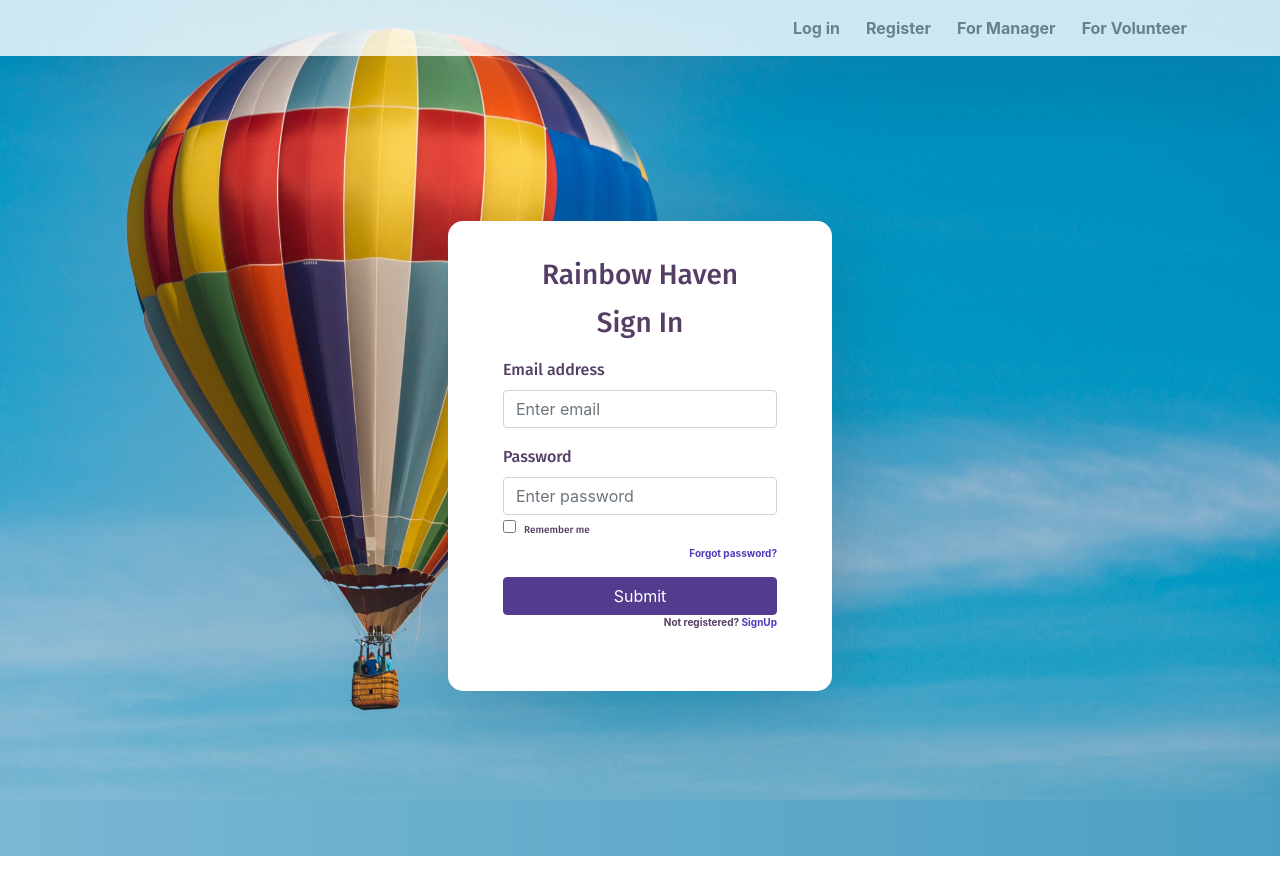
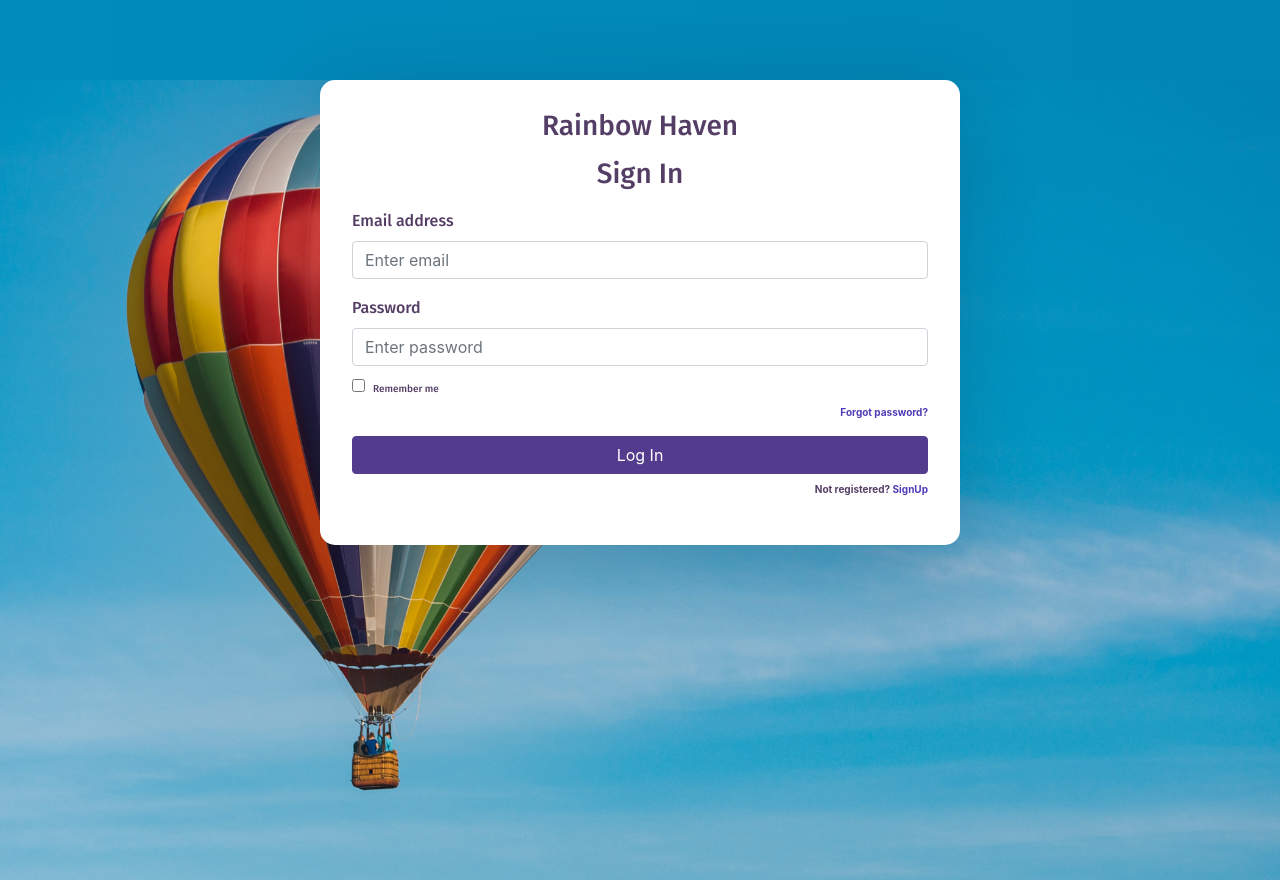
Before and after one commit to techReturnersMarchCohort2020/rainbowhaven-react-frontend, a React (Create React App) app: page / in a window 1280 px wide. Before the commit the page ends 856 px from the top, so only its background shows below. Built offline with nearby package versions, Linux system fonts and the light colour scheme; what react-google-maps would draw is missing.

Commit message:
login/signup styling

```diff
--- a/src/App.css
+++ b/src/App.css
@@ -39,10 +39,8 @@
 ul.nav > li {
   display: inline-block;
   padding-left: 10px;
-
 }
 
 .nav {
   display: inline-block;
-
 }
--- a/src/App.js
+++ b/src/App.js
@@ -13,10 +13,10 @@ function App() {
   return (
     <Router>
       <div className="App">
-        <nav className="navbar navbar-expand-lg navbar-light">
-          <div className="container">
-            {/* <div className="collapse navbar-collapse" id="navbarTogglerDemo02"> */}
-            <ul className="nav navbar-nav ml-auto">
+        {/* <nav className="navbar navbar-expand-lg navbar-light">
+          <div className="container"> */}
+        {/* <div className="collapse navbar-collapse" id="navbarTogglerDemo02"> */}
+        {/* <ul className="nav navbar-nav ml-auto">
               <li className="nav-item">
                 <Link className="nav-link" to={"/sign-in"}>
                   Log in
@@ -42,10 +42,10 @@ function App() {
                   pickUpVolunteer
                 </Link>
               </li> */}
-            </ul>
-            {/* </div> */}
-          </div>
-        </nav>
+        {/* </ul> */}
+        {/* </div> */}
+        {/* </div>
+        </nav> */}
 
         <div className="auth-wrapper">
           <div className="auth-inner">
--- a/src/Components/ManagerHome/Home.css
+++ b/src/Components/ManagerHome/Home.css
@@ -73,17 +73,3 @@ body {
 h4 {
   font-size: 14px;
 }
-
-/* On screens that are 992px or less, set the background color to blue */
-@media screen and (max-width: 992px) {
-  h4 {
-    font-size: 16px;
-  }
-}
-
-/* On screens that are 600px or less, set the background color to olive */
-@media screen and (max-width: 600px) {
-  h4 {
-    font-size: 18px;
-  }
-}
--- a/src/Components/login.js
+++ b/src/Components/login.js
@@ -1,7 +1,5 @@
 import React, { useState } from "react";
 import "./login.css";
-import { Button } from "react-bootstrap";
-import { BrowserRouter as Router, Switch, Route, Link } from "react-router-dom";
 import { useHistory } from "react-router-dom";
 
 // export default class Login extends Component {
@@ -67,7 +65,7 @@ function Login(props) {
           onChange={handlePasswordChange}
         />
         <input type="checkbox"></input>
-        <label className="remember ml-2"> Remember me</label>
+        <label className="remember mt-3 ml-2"> Remember me</label>
         <p className="text-right">
           <a href="/sign-up">Forgot password?</a>
         </p>
@@ -77,12 +75,12 @@ function Login(props) {
       </div>
       <button
         type="submit"
-        className="btn btn-primary btn-block btn-login"
+        className="btn btn-block btn-login"
         onClick={handleSubmitClick}
       >
-        Submit
+        Log In
       </button>
-      <p className=" text-right">
+      <p className="text-right mt-2">
         Not registered? <a href="/sign-up">SignUp</a>
       </p>
     </form>
--- a/src/Components/signup.css
+++ b/src/Components/signup.css
@@ -1,7 +1,7 @@
 .btn-login {
-    color: #ffffff;
-    background-color: #533C8E;
-    border-color: #533C8E;
+  color: #ffffff !important;
+  background-color: #533c8e;
+  border-color: #533c8e;
 }
 
 .btn-login:hover,
@@ -10,8 +10,8 @@
 .btn-login.active,
 .open .dropdown-toggle.btn-login {
   color: #ffffff;
-    background-color: #533C8E;
-    border-color: #533C8E;
+  background-color: #533c8e;
+  border-color: #533c8e;
 }
 
 .btn-login:active,
@@ -35,17 +35,18 @@
 .btn-login.disabled.active,
 .btn-login[disabled].active,
 fieldset[disabled] .btn-login.active {
-    background-color: #533C8E;
-    border-color: #533C8E;
+  background-color: #533c8e;
+  border-color: #533c8e;
 }
 
 .btn-login .badge {
-    color: #533C8E;
+  color: #533c8e;
   background-color: #ffffff;
 }
 
-  a:link, a:visited {
-      color: #503AB7;
+a:link,
+a:visited {
+  color: #503ab7;
 }
 
 .registration-form {
--- a/src/Components/signup.js
+++ b/src/Components/signup.js
@@ -1,12 +1,9 @@
-import React, { Component, useState } from "react";
-import './signup.css'
+import React, { useState } from "react";
+import "./signup.css";
 import { useHistory } from "react-router-dom";
-import { Button } from 'react-bootstrap';
-
 
 // export default class SignUp extends Component {
 function SignUp() {
-
   const [name, setName] = useState("");
   const [email, setEmail] = useState("");
   const [phone, setPhone] = useState("");
@@ -40,23 +37,15 @@ function SignUp() {
       alert("Forgot the name");
     } else if (email === "") {
       alert("Forgot the email");
-
     } else if (phone === "") {
       alert("Forgot the phone");
-
     } else if (address === "") {
       alert("Forgot the address");
-
     } else if (postcode === "") {
       alert("Forgot the postcode");
-
     } else if (password === "") {
       alert("Forgot the password");
-
-    }
-
-
-    else {
+    } else {
       alert("Thank you for sign up");
 
       let path = "/sign-in";
@@ -70,33 +59,69 @@ function SignUp() {
         <h3>Register To Volunteer</h3>
         <div className="form-group">
           <label>Name</label>
-          <input type="text" className="form-control" placeholder="Full name" onChange={handleNameChange} />
+          <input
+            type="text"
+            className="form-control"
+            placeholder="Full name"
+            onChange={handleNameChange}
+          />
         </div>
         <div className="form-group">
           <label>Email address</label>
-          <input type="email" className="form-control" placeholder="Email address " onChange={handleEmailChange} />
+          <input
+            type="email"
+            className="form-control"
+            placeholder="Email address "
+            onChange={handleEmailChange}
+          />
         </div>
         <div className="form-group">
           <label>Phone</label>
-          <input type="phone" className="form-control" placeholder="Phone " onChange={handlePhoneChange} />
+          <input
+            type="phone"
+            className="form-control"
+            placeholder="Phone "
+            onChange={handlePhoneChange}
+          />
         </div>
         <div className="form-group">
           <label>Address</label>
-          <input type="text" className="form-control" placeholder="House number and street name" onChange={handleAddressChange} />
+          <input
+            type="text"
+            className="form-control"
+            placeholder="Address"
+            onChange={handleAddressChange}
+          />
         </div>
         <div className="form-group">
           <label>Post code</label>
-          <input type="text" className="form-control" placeholder="Post code" onChange={handlePostcodeChange} />
+          <input
+            type="text"
+            className="form-control"
+            placeholder="Post code"
+            onChange={handlePostcodeChange}
+          />
         </div>
         <div className="form-group">
           <label>Password</label>
-          <input type="password" className="form-control" placeholder="Create password" onChange={handlePasswordChange} />
+          <input
+            type="password"
+            className="form-control"
+            placeholder="Create password"
+            onChange={handlePasswordChange}
+          />
         </div>
-        <div class="text-center" >
-          <Button variant="primary" style={{ width: '100px' }}
-            onClick={handleSubmitClick}><a href="/sign-in" style={{ color: 'white' }}>Sign Up</a></Button>
+        <div class="text-center">
+          <a
+            href="/sign-in"
+            type="submit"
+            className="btn btn-block btn-login"
+            onClick={handleSubmitClick}
+          >
+            Sign Up
+          </a>
         </div>
-        <p className=" text-right">
+        <p className="text-right mt-2">
           Already registered <a href="/sign-in">sign in?</a>
         </p>
       </form>
--- a/src/index.css
+++ b/src/index.css
@@ -4,7 +4,7 @@
   box-sizing: border-box;
 }
 body {
-  background: linear-gradient(to right, #7ab7d3, #4b9fc3) !important;
+  background: linear-gradient(to right, #008bbc, #0086b5) !important;
 
   background: url(./images/bigBalloon.jpg);
 
@@ -45,10 +45,11 @@ html,
 }
 
 .auth-wrapper {
-  display: flex;
+  /* display: flex;
   justify-content: center;
-  flex-direction: column;
+  flex-direction: column; */
   text-align: left;
+  margin-top: 10vh;
 }
 
 .auth-wrapper-homes {
@@ -60,9 +61,10 @@ html,
   margin: auto;
   background: #ffffff;
   box-shadow: 0px 14px 80px rgba(34, 35, 58, 0.2);
-  padding: 40px 55px 45px 55px;
+  padding: 2rem;
   border-radius: 15px;
   transition: all 0.3s;
+  width: 50%;
 }
 
 .auth-wrapper .form-control:focus {
@@ -80,3 +82,23 @@ html,
 .custom-control-label {
   font-weight: 400;
 }
+
+/* On screens that are 992px or less*/
+@media screen and (max-width: 992px) {
+  h4 {
+    font-size: 16px;
+  }
+}
+
+/* On screens that are 600px or less*/
+@media screen and (max-width: 600px) {
+  .auth-inner {
+    width: 75%;
+  }
+}
+
+@media screen and (max-width: 300px) {
+  .auth-inner {
+    width: 100%;
+  }
+}
```
Lines whose indentation alone changed are shown as unchanged.
